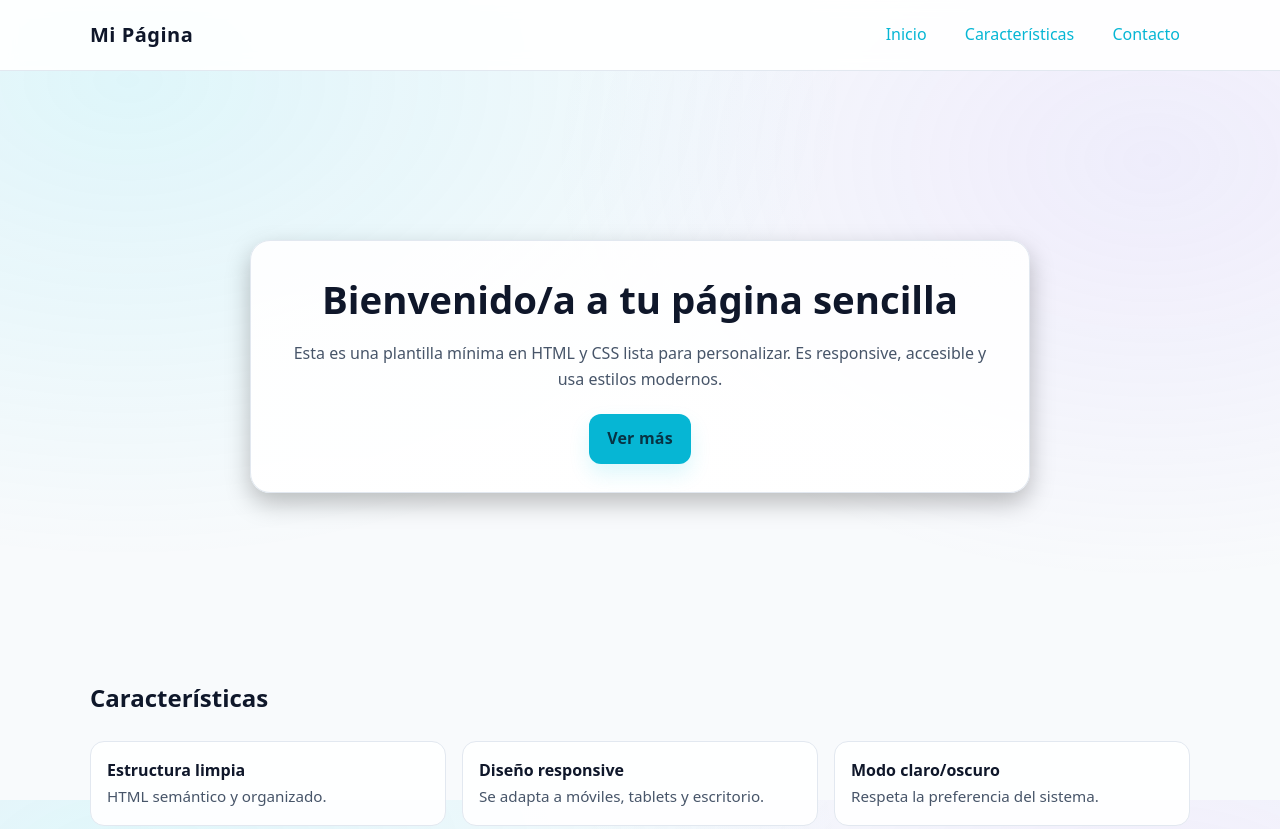
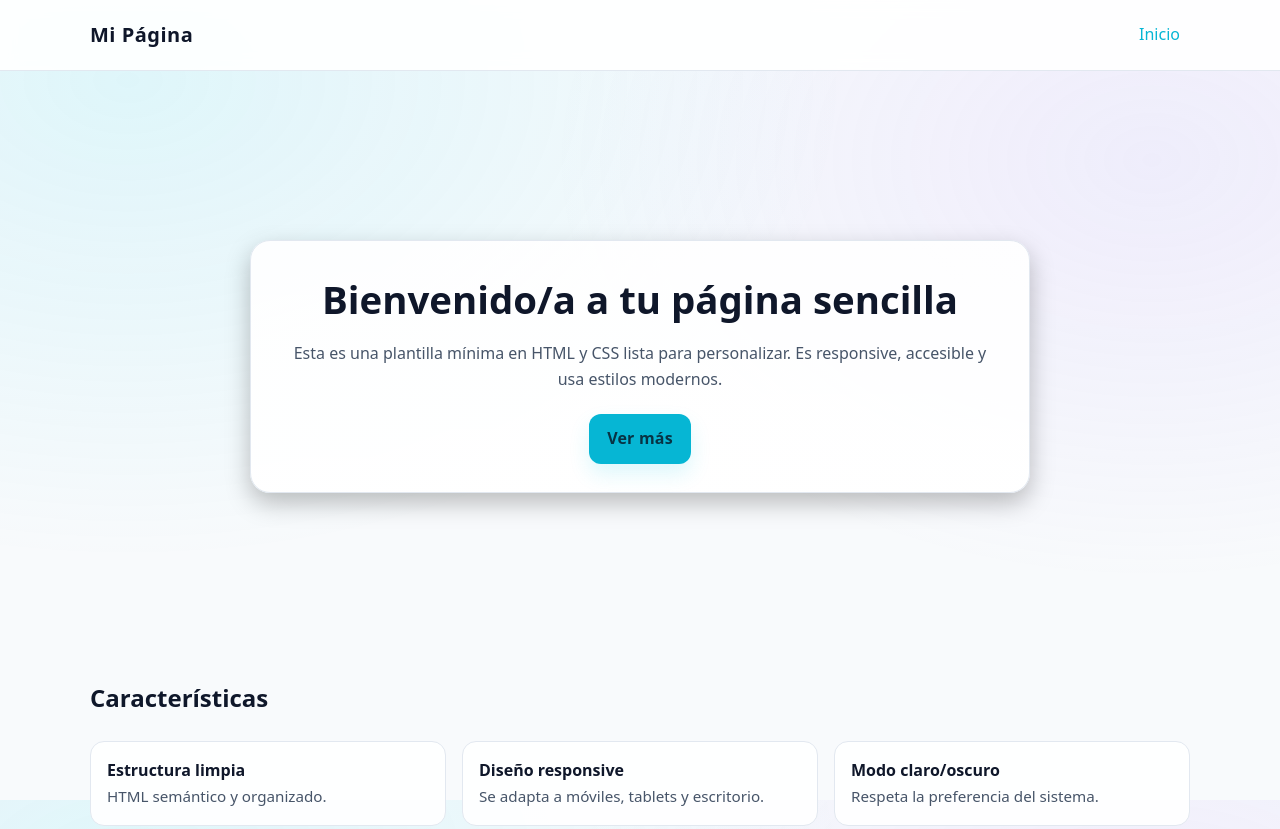
Before and after one commit to unmediacode/CursoFlujo, a plain HTML site: page index.html in a window 1280 px wide. Shown: the top 829 px of the page. Drawn offline with Linux system fonts and the light colour scheme.

Commit message:
Actualiza navegación: elimina enlaces a Características y Contacto

```diff
--- a/index.html
+++ b/index.html
@@ -14,8 +14,6 @@
         <h1 class="logo">Mi Página</h1>
         <nav class="nav">
           <a href="#inicio">Inicio</a>
-          <a href="#caracteristicas">Características</a>
-          <a href="#contacto">Contacto</a>
         </nav>
       </div>
     </header>
```
